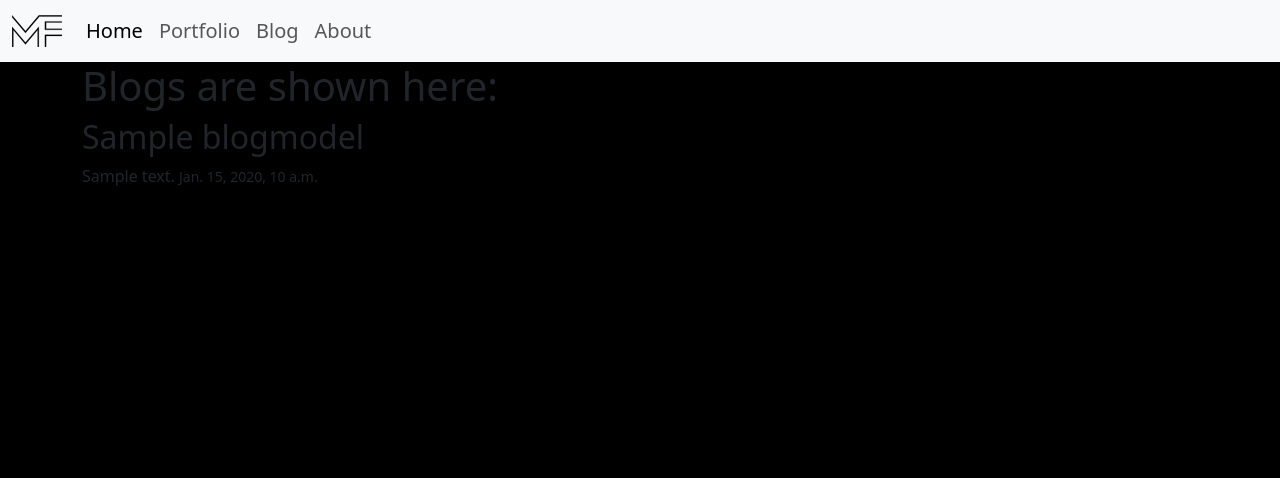
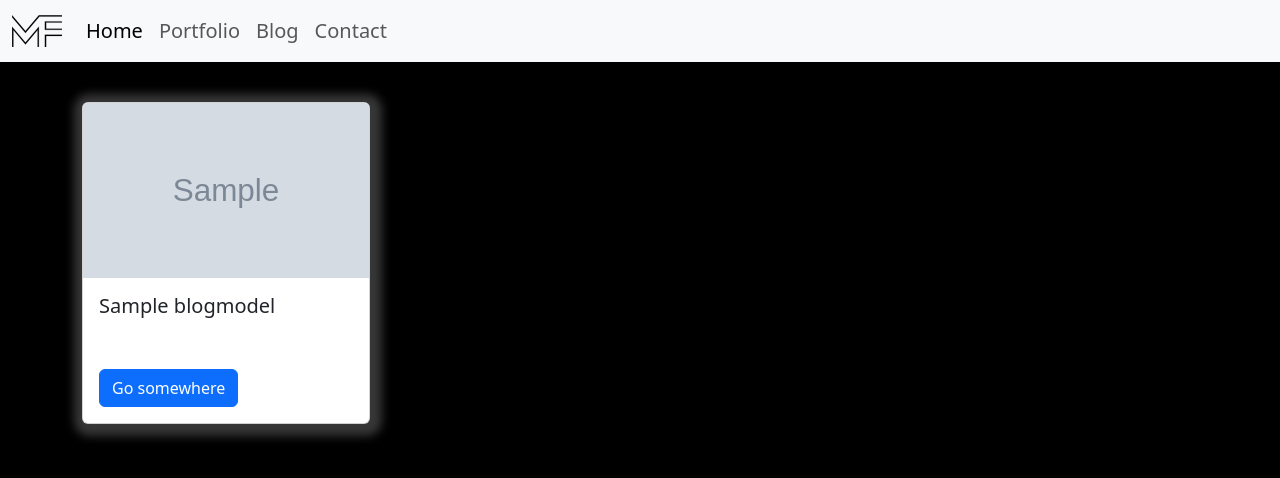
Before and after one commit to Mar4ik10/webproject, a Django app: page /blog/ in a window 1280 px wide. Shown: the top 478 px of the page. Run offline with Django 4.2, Linux system fonts and the light colour scheme; tables that the repository leaves empty hold one stand-in row (values such as "Sample post"); grey boxes marked "Sample" are stand-in pictures; some libraries are stand-ins or nearby versions.

Commit message:
Blog.html is done

```diff
--- a/mysite/mysite/settings.py
+++ b/mysite/mysite/settings.py
@@ -54,8 +54,6 @@
 
 ROOT_URLCONF = 'mysite.urls'
 
-MEDIA_ROOT = os.path.join(BASE_DIR, 'public')
-MEDIA_URL = "/public/"
 
 TEMPLATES = [
     {
@@ -72,7 +70,7 @@
         },
     },
 ]
-print(MEDIA_ROOT, MEDIA_URL)
+
 STATICFILES_DIRS = [
     BASE_DIR / "static",
 ]
--- a/mysite/static/styles.css
+++ b/mysite/static/styles.css
@@ -25,3 +25,28 @@
   display: flex;
   align-items: center;
 }
+
+.posts-container {
+  display: flex;
+  flex-direction: row;
+  gap: 3.2rem;
+  flex-wrap: wrap;
+}
+
+.card{
+  box-shadow: 2px 2px 10px 10px rgba(255, 255, 255, 0.217);
+}
+
+.card:hover {
+  box-shadow: 2px 2px 15px 15px rgba(255, 255, 255, 0.217);
+}
+
+.card img {
+  height: 175px;
+  object-fit: cover;
+}
+
+.card-title {
+  height: 75px;
+  overflow: hidden;
+}
--- a/mysite/templates/base.html
+++ b/mysite/templates/base.html
@@ -16,7 +16,7 @@
     <link rel="stylesheet" href="{% static 'styles.css' %}" />
   </head>
   <body>
-    <header>
+    <header style="margin-bottom: 40px">
       <nav class="navbar navbar-expand-sm bg-body-tertiary">
         <div style="font-size: 20px" class="container-fluid">
           <a class="navbar-brand" href="{% url 'home' %}"
@@ -76,7 +76,7 @@
                 <a class="nav-link" href="{% url 'blog' %}">Blog</a>
               </li>
               <li class="nav-item">
-                <a class="nav-link" href="{% url 'contact' %}">About</a>
+                <a class="nav-link" href="{% url 'contact' %}">Contact</a>
               </li>
             </ul>
           </div>
--- a/mysite/templates/blog.html
+++ b/mysite/templates/blog.html
@@ -1,14 +1,34 @@
-{% extends 'base.html'%}
+{% extends 'base.html'%} {% block main %}
+<div class="posts-container">
+  {% for post in posts %}
+  <div class="card" style="width: 18rem">
+    <img class="card-img-top" src="/{{ post.img }}" alt="Card image cap" />
+    <div class="card-body">
+      <h5 class="card-title" style="margin: 0">
+        <span class="overflow-text">{{ post.title }}</span>
+      </h5>
+      <a href="#" class="btn btn-primary">Go somewhere</a>
+    </div>
+  </div>
+  {% endfor %}
+</div>
+<script>
+  function truncateText() {
+    const textContainers = document.getElementsByClassName("card-title");
 
-{% block main %}
-  <div>
-    <h1>Blogs are shown here:</h2>
-      {% for post in posts %}
-        <div>
-          <h2>{{ post.title }}</h2>
-          {{ post.text | safe }}
-          <small>{{ post.created }}</small>
-        </div>
-      {% endfor %}
-  </div>
+    Array.from(textContainers).forEach(container => {
+      const textElement = container.querySelector(".overflow-text");
+      const maxHeight = container.clientHeight;
+      while (textElement.offsetHeight > maxHeight) {
+        textElement.textContent = textElement.textContent.replace(
+          /\W*\s(\S)*$/,
+          "..."
+        );
+      }
+    });
+  }
+
+  window.addEventListener("load", truncateText);
+  window.addEventListener("resize", truncateText);
+</script>
 {% endblock %}
```
Also changed, not shown: mysite/public/blog1.jpg (added), mysite/public/blog2.jpg (added), mysite/public/blog3.jpg (added).
